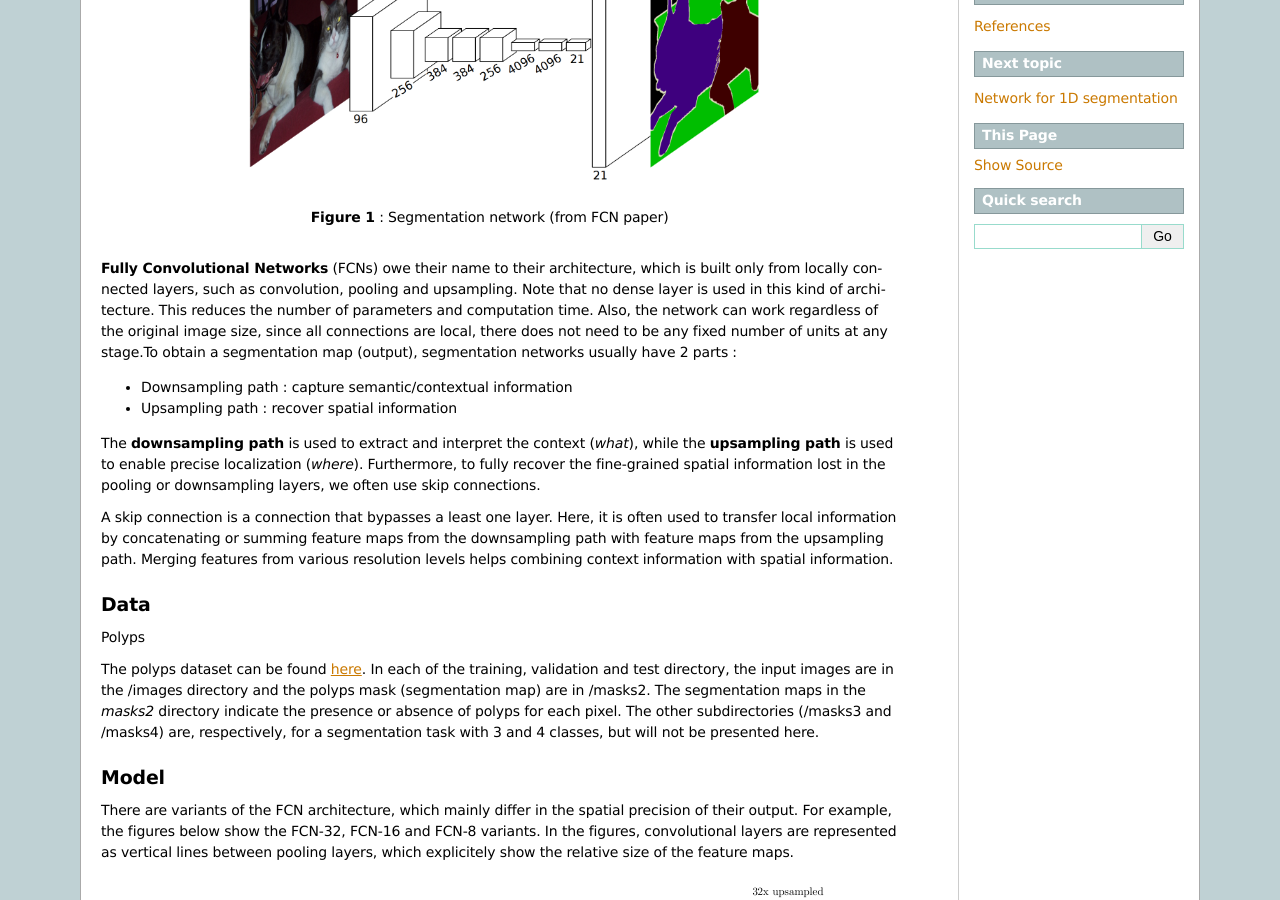
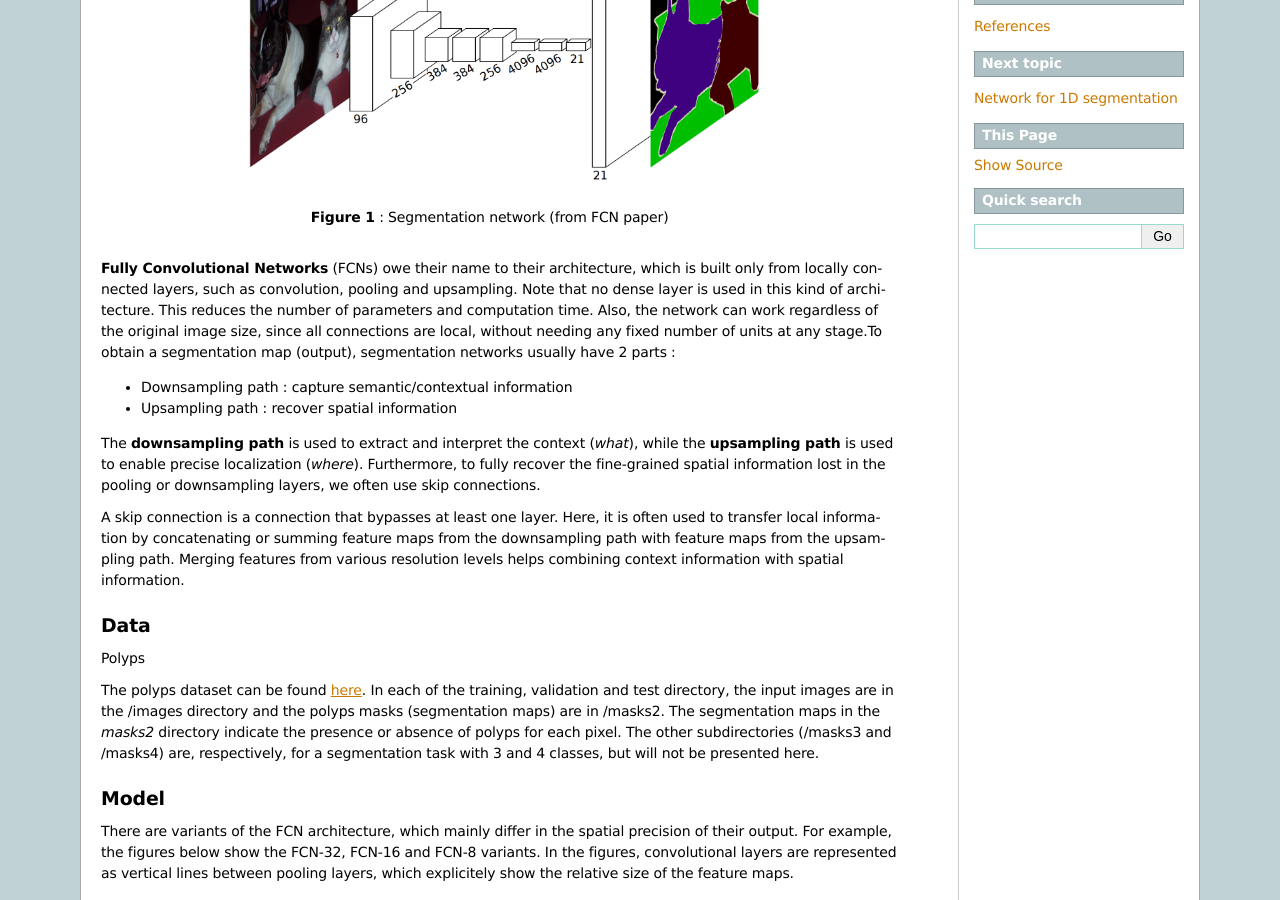
Before and after one commit to lisa-lab/DeepLearningTutorials, a Sphinx documentation site: the page built from doc/fcn_2D_segm.txt, in a window 1280 px wide and 900 px high, scrolled down 320 px. Built offline with Sphinx 7.4.7, drawn with Linux system fonts in a browser that asks for light colours; formulas are drawn with MathJax 3; some of the changed text lies outside the part shown.

```diff
--- a/doc/fcn_2D_segm.txt
+++ b/doc/fcn_2D_segm.txt
@@ -22,7 +22,7 @@ not only *what* is in the input, but also *where*.
 built only from locally connected layers, such as convolution, pooling and upsampling.
 Note that no dense layer is used in this kind of architecture. This reduces the number
 of parameters and computation time. Also, the network can work regardless of the original
-image size, since all connections are local, there does not need to be any fixed number
+image size, since all connections are local, without needing any fixed number
 of units at any stage.To obtain a segmentation map (output), segmentation
 networks usually have 2 parts :
 
@@ -34,7 +34,7 @@ The **downsampling path** is used to extract and interpret the context (*what*),
 recover the fine-grained spatial information lost in the pooling or downsampling layers, we
 often use skip connections.
 
-A skip connection is a connection that bypasses a least one layer. Here, it
+A skip connection is a connection that bypasses at least one layer. Here, it
 is often used to transfer local information by concatenating or summing feature
 maps from the downsampling path with feature maps from the upsampling path. Merging features
 from various resolution levels helps combining context information with spatial information.
@@ -47,7 +47,7 @@ Polyps
 
 The polyps dataset can be found `here <https://drive.google.com/file/d/0B_60jvsCt1hhZWNfcW4wbHE5N3M/view>`__.
 In each of the training, validation and test directory, the input images are in the
-/images directory and the polyps mask (segmentation map) are in /masks2. The
+/images directory and the polyps masks (segmentation maps) are in /masks2. The
 segmentation maps in the *masks2* directory indicate the presence or absence
 of polyps for each pixel. The other subdirectories (/masks3 and /masks4) are,
 respectively, for a segmentation task with 3 and 4 classes, but will not be
@@ -108,7 +108,7 @@ contextual information.
     **Figure 4** : FCN results (from FCN paper)
 
 Note that the FCN-8 architecture was used on the polyps dataset below,
-since it produces more precise segmentation map.
+since it produces more precise segmentation maps.
 
 
 Metrics
@@ -141,10 +141,7 @@ also for that specified class.
 
 where `P` is the predicted segmentation map and `GT` is the ground
 truth segmentation map. `P(class)` is then the binary mask indicating if each
-pixel is predicted as *class* or not.
-Often, a class is well segmented if its respective jaccard
-is at least 0.5. In the polyps dataset, the jaccard(polyps) must thus be at
-least 0.5.
+pixel is predicted as *class* or not. In general, the closer to 1, the better.
 
 .. figure:: images/jaccard.png
     :align: center
```
Also changed, not shown: other parts of doc/fcn_2D_segm.txt (+3 -3 lines).
